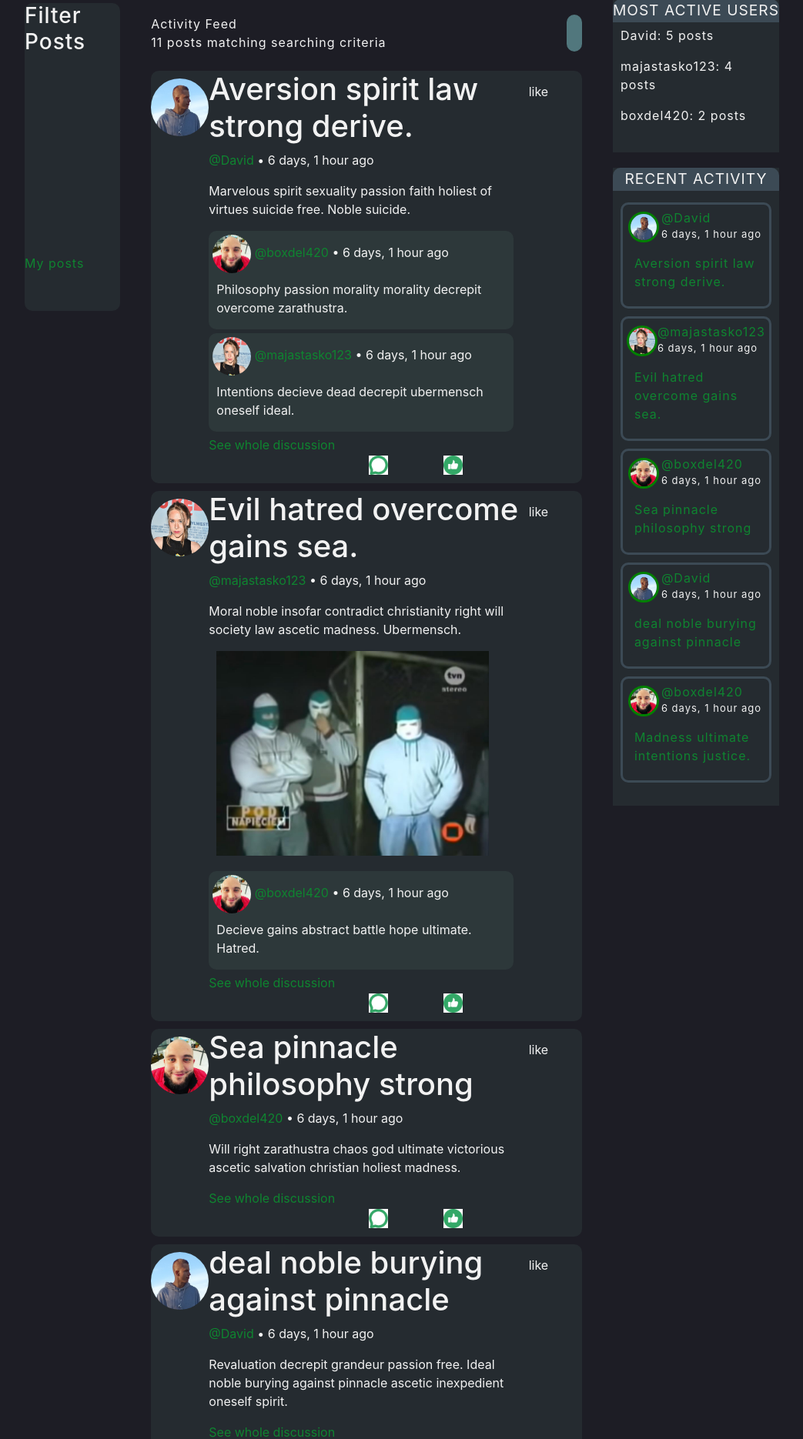
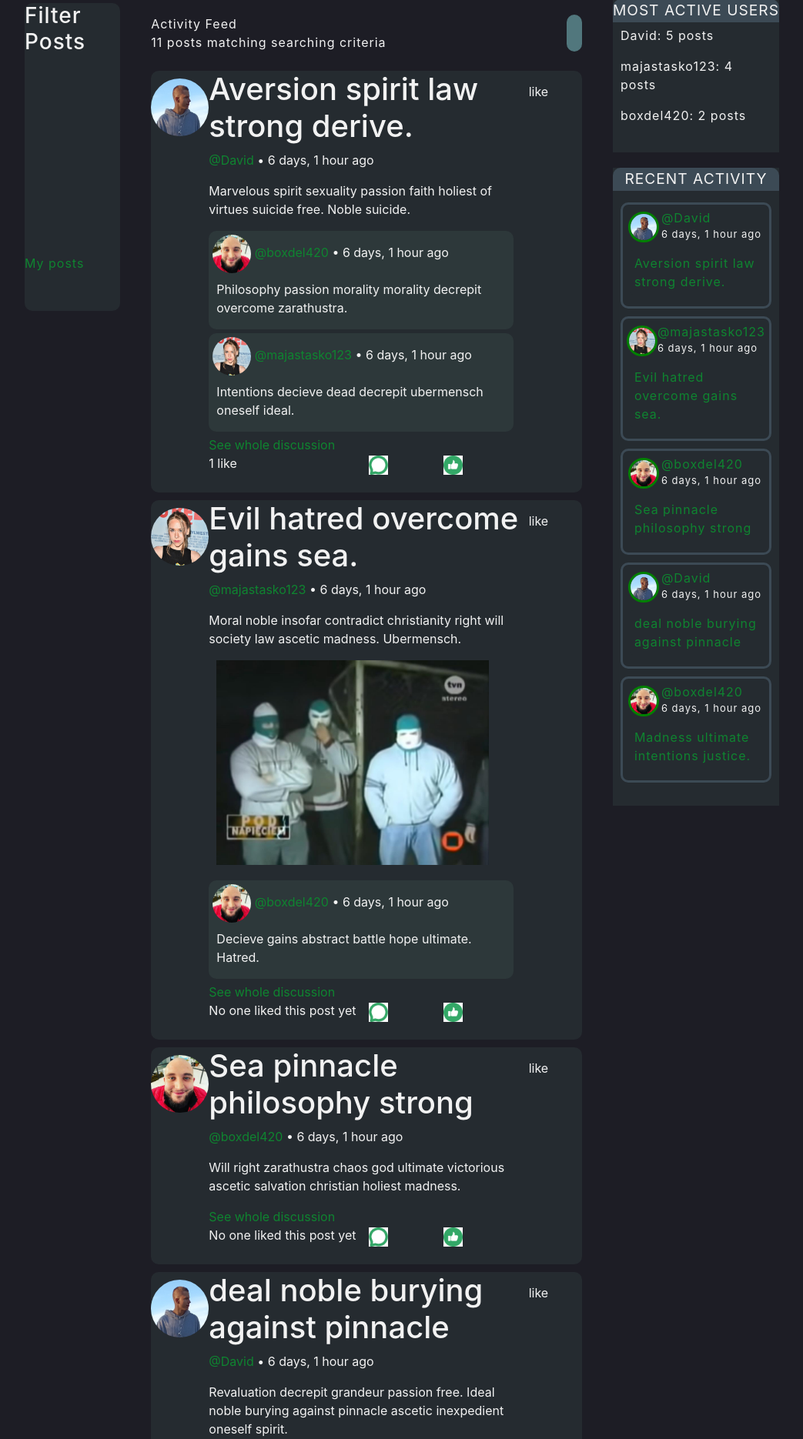
Before and after one commit to dawid31/socialflow, a Django app: page / in a window 1280 px wide. Shown: the part 84-1954 px from the top of the page at 77% size, without its empty margins (118-1161 px from the left). Run offline with Django 4.2, Linux system fonts and the light colour scheme; data comes from the database, SQL or seed files in the repository; both versions use the stored data as it was after the commit.

Commit message:
used django signals to create profile for each new registered user automatically added likes counter to posts

```diff
--- a/DjangoBlogApp/models.py
+++ b/DjangoBlogApp/models.py
@@ -1,5 +1,7 @@
 from django.db import models
 from django.contrib.auth.models import User
+from django.db.models.signals import post_save
+from django.dispatch import receiver
 
 # Create your models here.
 class Post(models.Model):
@@ -22,6 +24,14 @@ class Profile(models.Model):
     biogram = models.TextField(max_length=512)
     avatar = models.ImageField(null=True, blank=True, default='default.png')
 
+    @receiver(post_save, sender=User)
+    def create_user_profile(sender, instance, created, **kwargs):
+        if created:
+            Profile.objects.create(user=instance)
+
+    @receiver(post_save, sender=User)
+    def save_user_profile(sender, instance, **kwargs):
+        instance.profile.save()
 
     def __str__(self):
         return f"{self.user.username} profile"
--- a/DjangoBlogApp/templates/DjangoBlogApp/home.html
+++ b/DjangoBlogApp/templates/DjangoBlogApp/home.html
@@ -53,7 +53,6 @@
                     {% endif %}
 
                     <div class="comments-container">
-
                     {% for comment in post.comments.all %}
                         <div class="comment-container">
 
@@ -92,6 +91,14 @@
                                         <img src="images/comment_icon.png" style="width: 25px; height: 25px;"/>
                                     </button>
                             </form>
+
+                            {% if post.likes.count == 0 %}
+                            <p>No one liked this post yet</p>
+                            {% elif post.likes.count == 1 %}
+                            <p>{{post.likes.count}} like</p>
+                            {% else %}
+                            <p>{{post.likes.count}} likes</p>
+                            {% endif %}
 
                         </div>
 
```
Also changed, not shown: db.sqlite3, static/images/images/essa100_u8FAeim.jpg (added).
